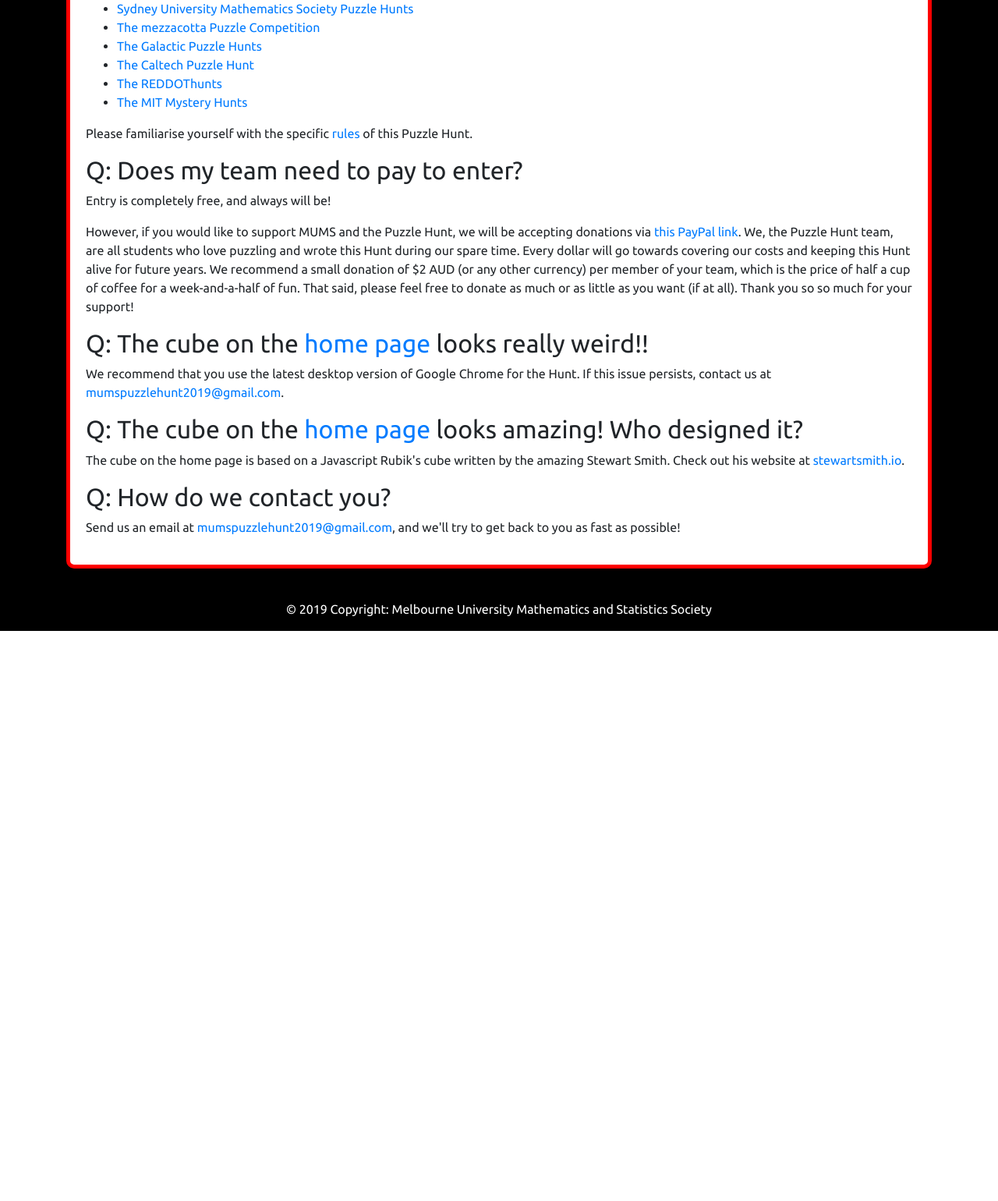
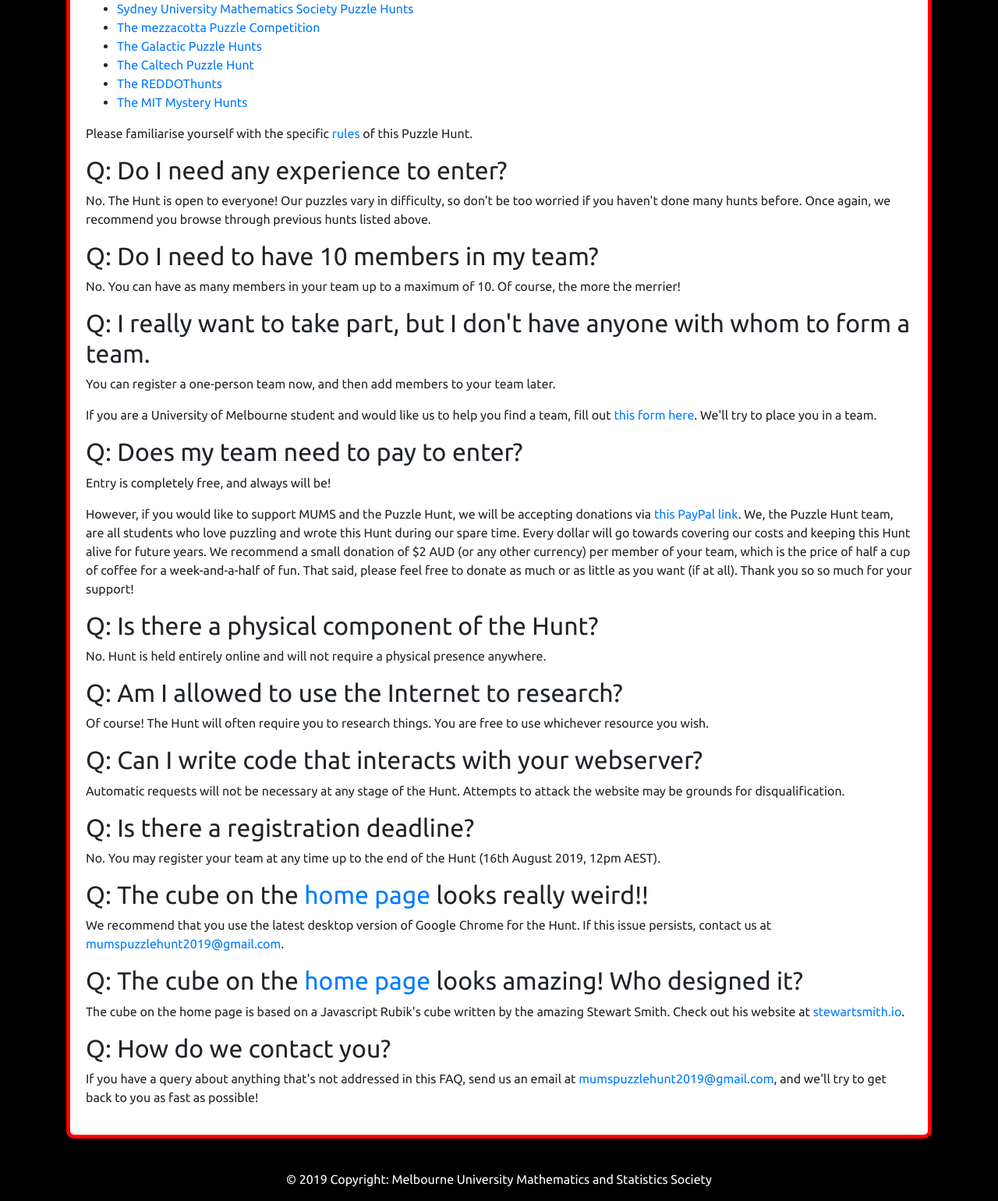
Before and after one commit to AllenZPGu/MUMS-PH-2019, a Django app: page /faq/ in a window 1280 px wide. Shown: the part 508-2048 px from the top of the page at 78% size. Before the commit the page ends 1317 px from the top, so only its background shows below. Run offline with Django 3.2, Linux system fonts and the light colour scheme; some libraries are stand-ins or nearby versions.

Commit message:
changed faq
Signed-off-by: Allen Gu <zhepu@SEF-PA00133872.qut.edu.au>

```diff
--- a/PH_backend/PHapp/templates/PHapp/faq.html
+++ b/PH_backend/PHapp/templates/PHapp/faq.html
@@ -24,9 +24,31 @@
 	</ul>
 	<p>Please familiarise yourself with the specific <a href='../rules/'>rules</a> of this Puzzle Hunt.</p>
 
+	<h2>Q: Do I need any experience to enter?</h2>
+	<p>No. The Hunt is open to everyone! Our puzzles vary in difficulty, so don't be too worried if you haven't done many hunts before. Once again, we recommend you browse through previous hunts listed above.</p>
+
+	<h2>Q: Do I need to have 10 members in my team?</h2>
+	<p>No. You can have as many members in your team up to a maximum of 10. Of course, the more the merrier!</p>
+
+	<h2>Q: I really want to take part, but I don't have anyone with whom to form a team.</h2>
+	<p>You can register a one-person team now, and then add members to your team later.</p>
+	<p>If you are a University of Melbourne student and would like us to help you find a team, fill out <a href="https://forms.gle/H8YZCAz9qSQfKtjv6">this form here</a>. We'll try to place you in a team.</p>
+
 	<h2>Q: Does my team need to pay to enter?</h2>
 	<p>Entry is completely free, and always will be!</p>
 	<p>However, if you would like to support MUMS and the Puzzle Hunt, we will be accepting donations via <a href="https://www.paypal.com/cgi-bin/webscr?cmd=_donations&business=3HUMG3RCWHH8N&item_name=MUMS+Puzzle+Hunt&currency_code=AUD&source=url">this PayPal link</a>. We, the Puzzle Hunt team, are all students who love puzzling and wrote this Hunt during our spare time. Every dollar will go towards covering our costs and keeping this Hunt alive for future years. We recommend a small donation of $2 AUD (or any other currency) per member of your team, which is the price of half a cup of coffee for a week-and-a-half of fun. That said, please feel free to donate as much or as little as you want (if at all). Thank you so so much for your support!</p>
+
+	<h2>Q: Is there a physical component of the Hunt?</h2>
+	<p>No. Hunt is held entirely online and will not require a physical presence anywhere.</p>
+
+	<h2>Q: Am I allowed to use the Internet to research?</h2>
+	<p>Of course! The Hunt will often require you to research things. You are free to use whichever resource you wish.</p>
+
+	<h2>Q: Can I write code that interacts with your webserver?</h2>
+	<p>Automatic requests will not be necessary at any stage of the Hunt. Attempts to attack the website may be grounds for disqualification.</p>
+
+	<h2>Q: Is there a registration deadline?</h2>
+	<p>No. You may register your team at any time up to the end of the Hunt (16th August 2019, 12pm AEST).</p>
 
 	<h2>Q: The cube on the <a href='../'>home page</a> looks really weird!!</h2>
 	<p>We recommend that you use the latest desktop version of Google Chrome for the Hunt. If this issue persists, contact us at <a href="mailto:mumspuzzlehunt2019@gmail.com" target="_top">mumspuzzlehunt2019@gmail.com</a>.</p>
@@ -35,7 +57,7 @@
 	<p>The cube on the home page is based on a Javascript Rubik's cube written by the amazing Stewart Smith. Check out his website at <a href='http://stewartsmith.io/'>stewartsmith.io</a>.</p>
 
 	<h2>Q: How do we contact you?</h2>
-	<p>Send us an email at <a href="mailto:mumspuzzlehunt2019@gmail.com" target="_top">mumspuzzlehunt2019@gmail.com</a>, and we'll try to get back to you as fast as possible!</p>
+	<p>If you have a query about anything that's not addressed in this FAQ, send us an email at <a href="mailto:mumspuzzlehunt2019@gmail.com" target="_top">mumspuzzlehunt2019@gmail.com</a>, and we'll try to get back to you as fast as possible!</p>
 </div>
 </div>
 {% endblock %}
```
